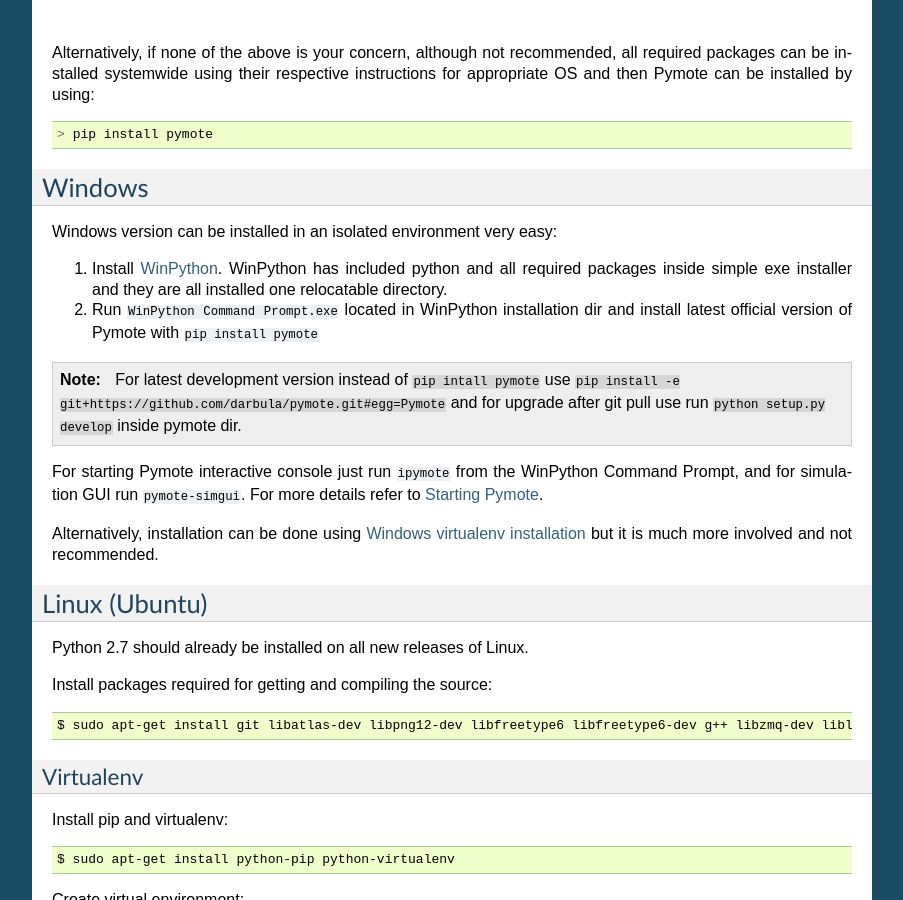
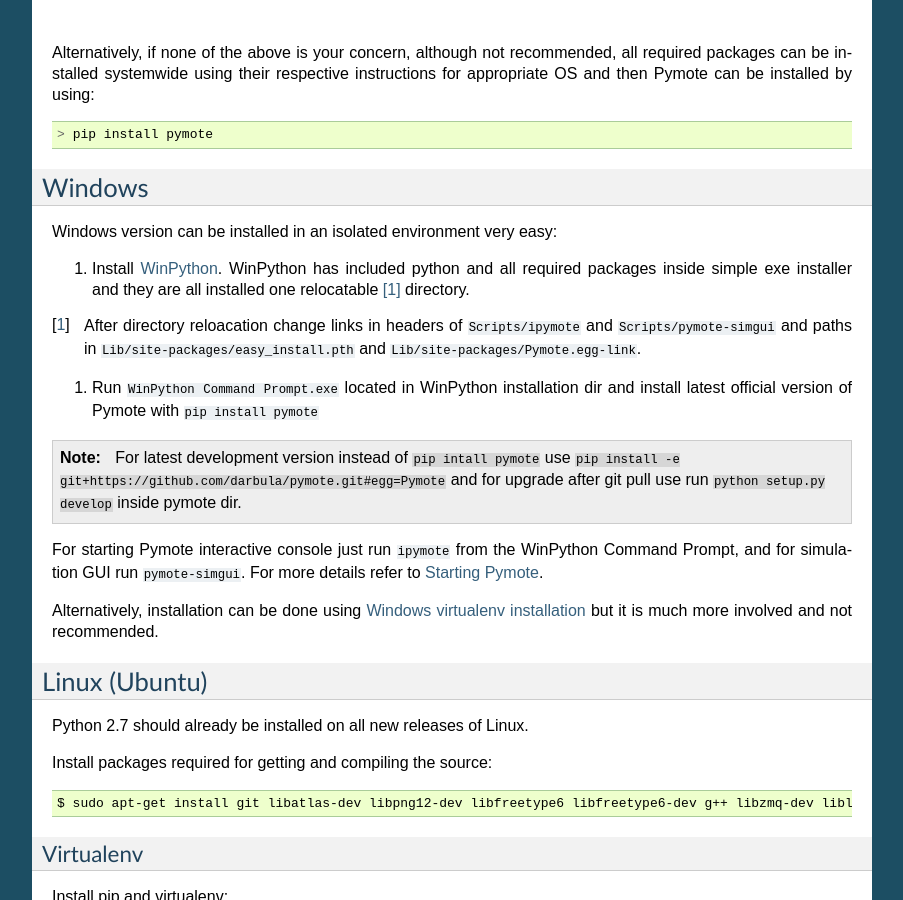
Before and after one commit to darbula/pymote, a Sphinx documentation site: the page built from docs/install/installation.rst, in a window 1280 px wide and 900 px high, scrolled down 939 px. Shown: the whole window, without its empty margins (198-1101 px from the left). Built offline with Sphinx 7.4.7, drawn with Linux system fonts in a browser that asks for light colours; formulas are drawn with MathJax 3; the version number could not be read and is left out.

Commit message:
Update installation.rst

```diff
--- a/docs/install/installation.rst
+++ b/docs/install/installation.rst
@@ -47,7 +47,9 @@
 *******
 Windows version can be installed in an isolated environment very easy:
 
-#. Install `WinPython <https://code.google.com/p/winpython/>`_. WinPython has included python and all required packages inside simple exe installer and they are all installed one relocatable directory.
+#. Install `WinPython <https://code.google.com/p/winpython/>`_. WinPython has included python and all required packages inside simple exe installer and they are all installed one relocatable [#]_ directory.
+
+.. [#] After directory reloacation change links in headers of ``Scripts/ipymote`` and ``Scripts/pymote-simgui`` and paths in ``Lib/site-packages/easy_install.pth`` and ``Lib/site-packages/Pymote.egg-link``.
 
 #. Run ``WinPython Command Prompt.exe`` located in WinPython installation dir and install latest official version of Pymote with ``pip install pymote``
 
```
